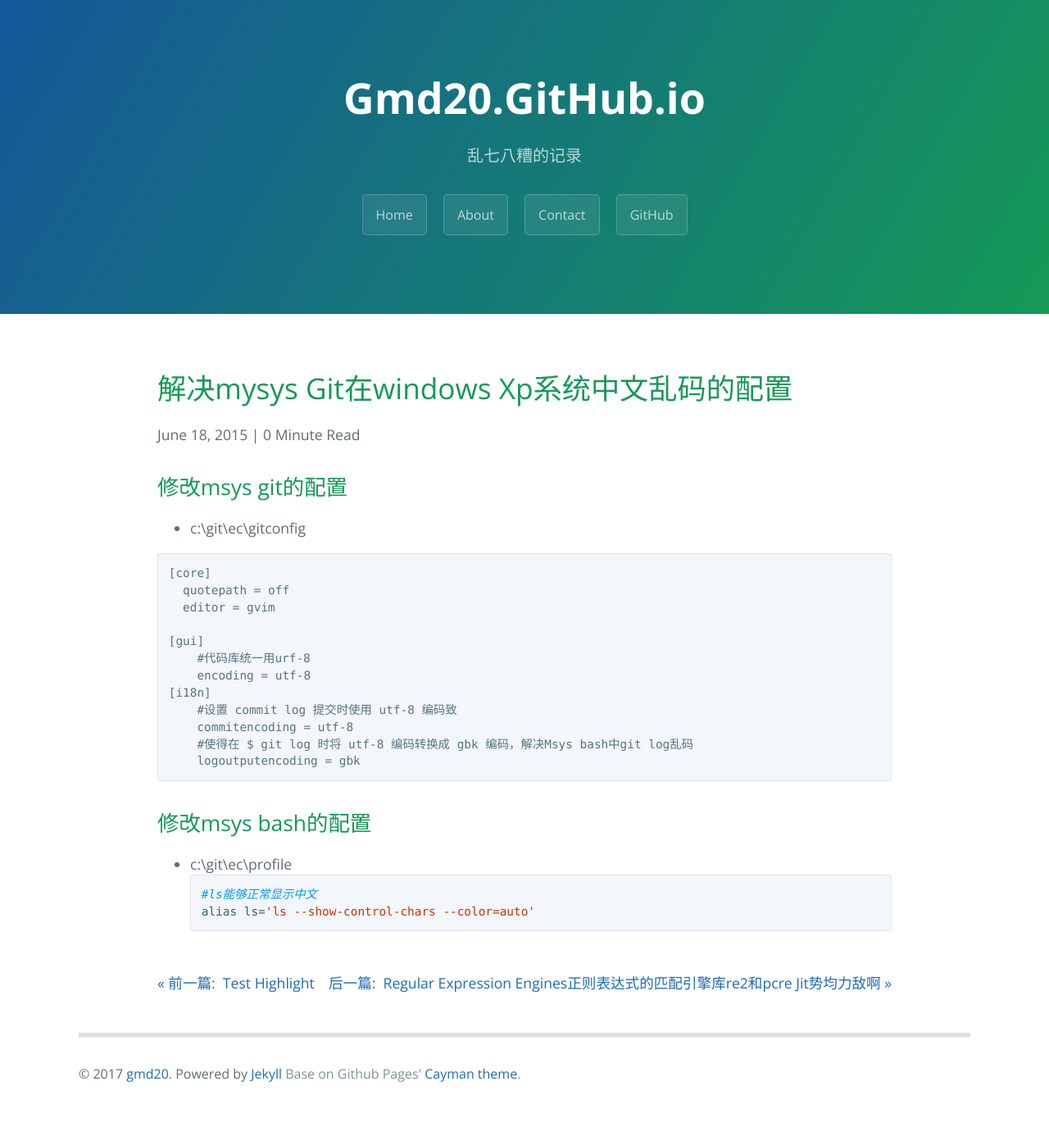
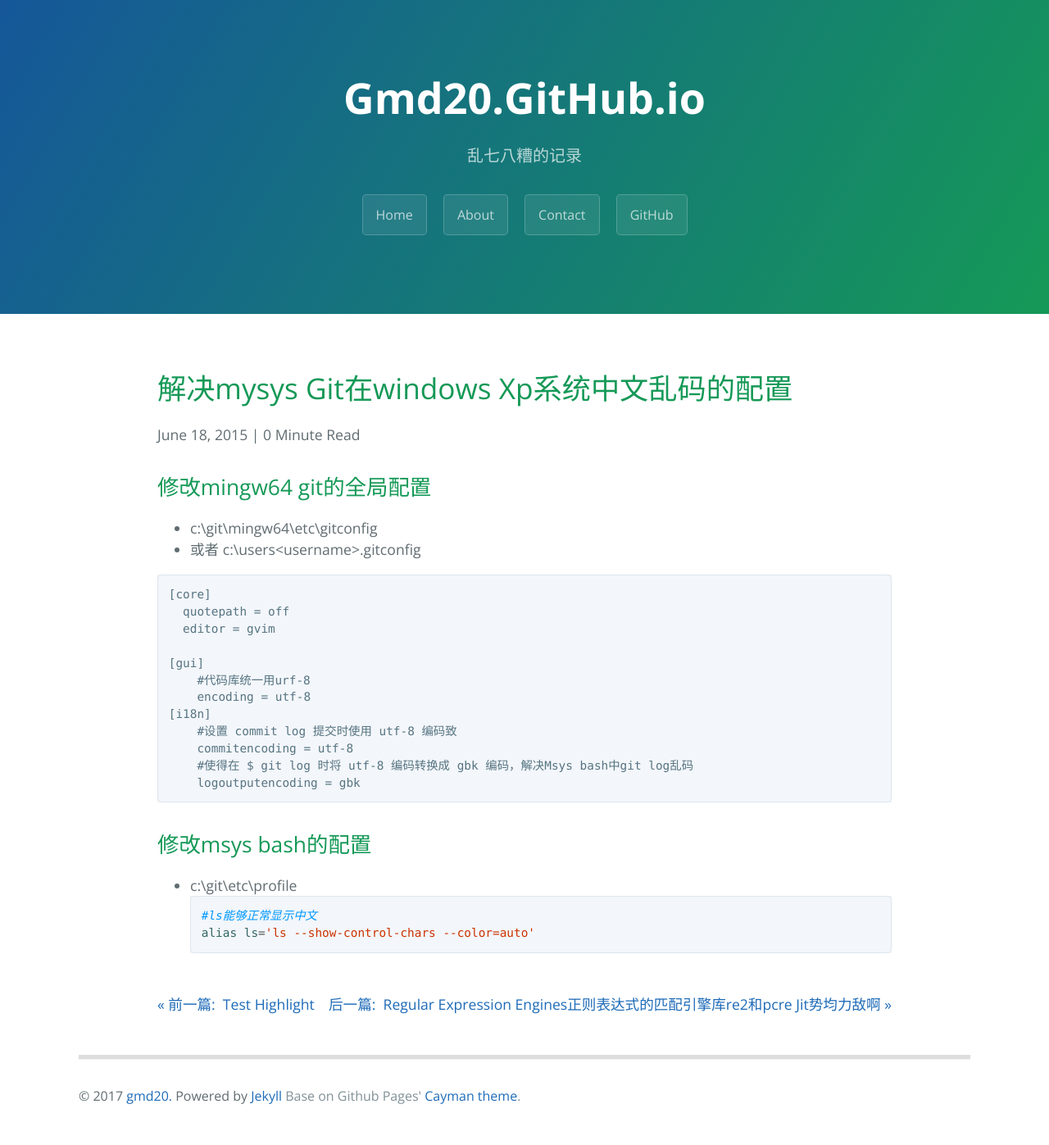
Before and after one commit to gmd20/gmd20.github.io, a Jekyll site: the page built from _posts/2015-06-18-解决mysys-git在windows-xp系统中文乱码的配置.markdown, in a window 1280 px wide. Shown: the whole page at 82% size. Built offline with Jekyll 4.4.1, drawn with Linux system fonts in a browser that asks for light colours; Markdown is read by kramdown in place of the engine named in the settings; comment, search, counter and statistics services are not loaded; before the commit the page ends 1370 px from its top, so only the background shows below that.

Commit message:
Update 2015-06-18-解决mysys-git在windows-xp系统中文乱码的配置.markdown

````diff
--- a/_posts/2015-06-18-解决mysys-git在windows-xp系统中文乱码的配置.markdown
+++ b/_posts/2015-06-18-解决mysys-git在windows-xp系统中文乱码的配置.markdown
@@ -1,6 +1,7 @@
-修改msys  git的配置
+修改mingw64  git的全局配置
 -------------------
-* c:\git\ec\gitconfig
+* c:\git\mingw64\etc\gitconfig
+* 或者 c:\users\<username>\.gitconfig
 
 ```
 [core]
@@ -19,7 +20,7 @@
 
 修改msys  bash的配置
 -------------------
-* c:\git\ec\profile
+* c:\git\etc\profile
 ```bash
 #ls能够正常显示中文
 alias ls='ls --show-control-chars --color=auto'
````
